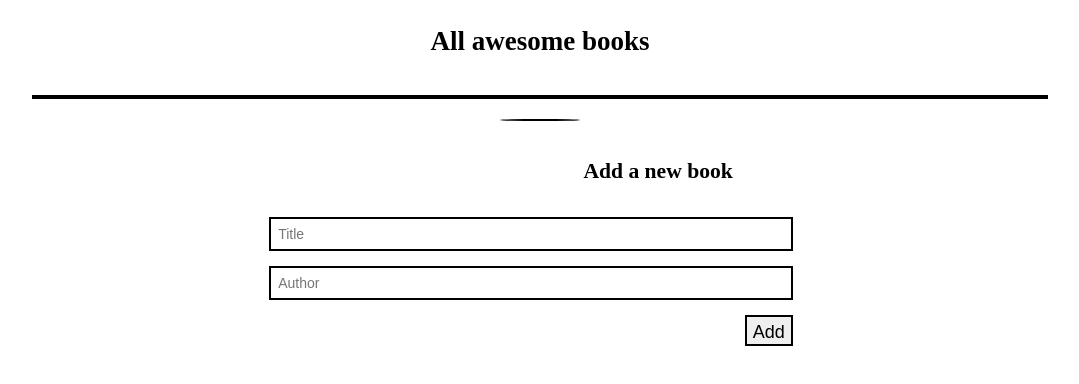
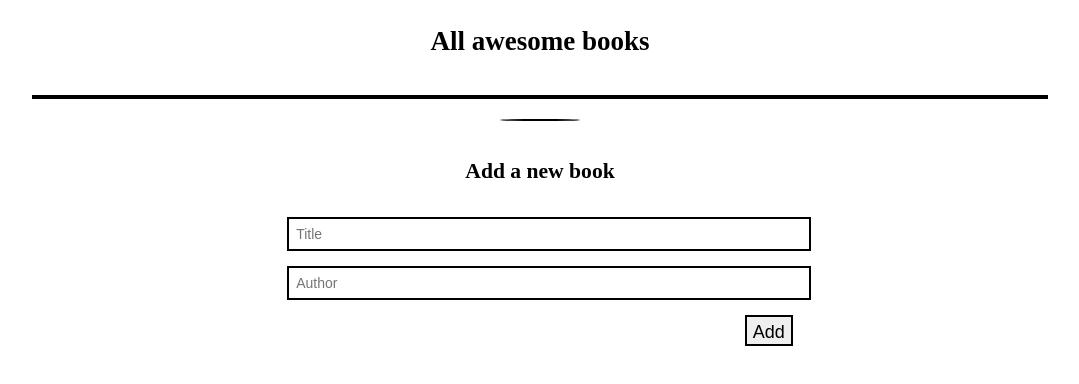
Before and after one commit to Koshao-sys/Awesome-Books, a website: page index.html in a window 1280 px wide. Shown: the whole page, without its empty margins (100-1179 px from the left). Drawn offline with Linux system fonts and the light colour scheme.

Commit message:
Adjust layout

```diff
--- a/index.html
+++ b/index.html
@@ -13,7 +13,7 @@
         <div class="books-col"></div>
         <span class="dash"></span>
         <div class="add-container">
-            <h2>Add a new book</h2>
+            <center><h2>Add a new book</h2></center>
             <input type="text" id="title" placeholder="Title">
             <input type="text" id="author" placeholder="Author">
             <button id="add-books" class="add-book-btn">Add</button>
--- a/style.css
+++ b/style.css
@@ -55,13 +55,12 @@
   gap: 15px;
   margin-left: 25%;
   margin-right: 25%;
-  align-items: flex-end;
   width: 50%;
 }
 
 .add-container h2 {
-  margin-right: 60px;
   font-size: 1.2rem;
+  text-align: center;
 }
 
 .dash {
@@ -84,4 +83,5 @@
   float: right;
   border: black 2px solid;
   padding-top: 5px;
+  margin-left: auto;
 }
```
